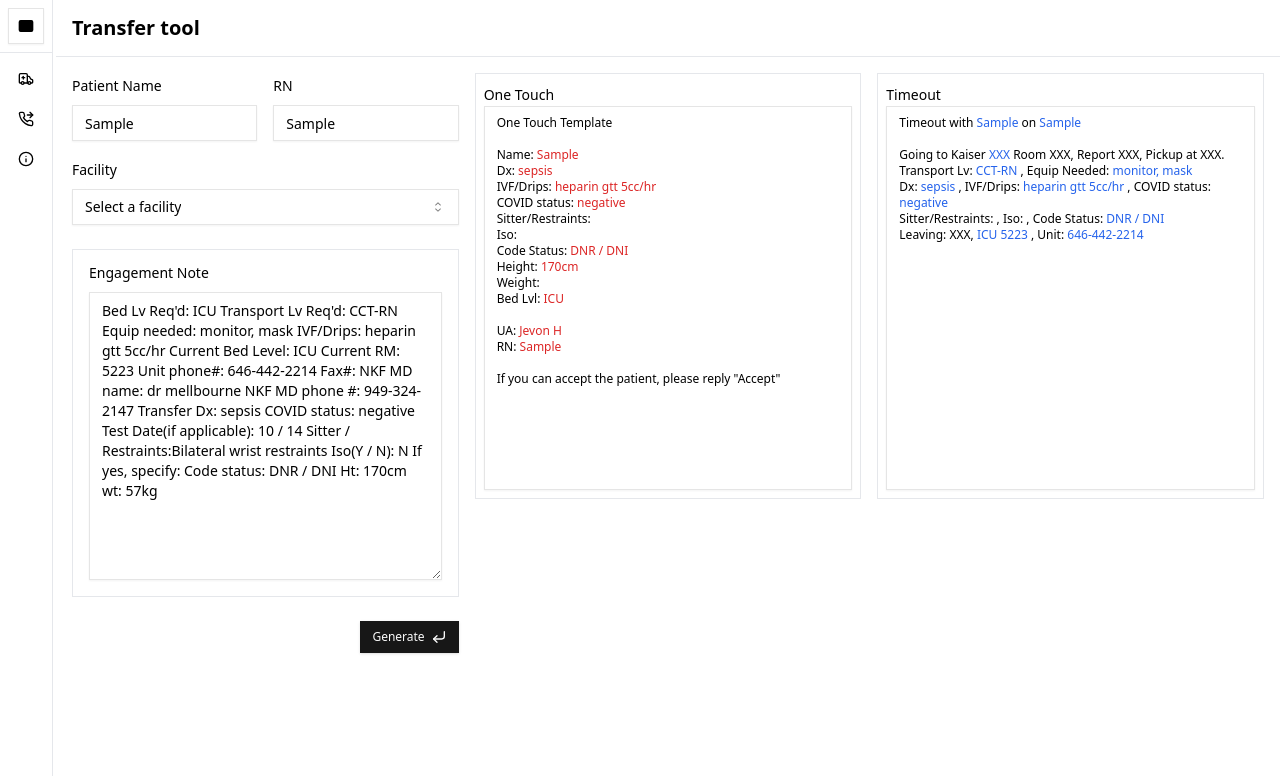
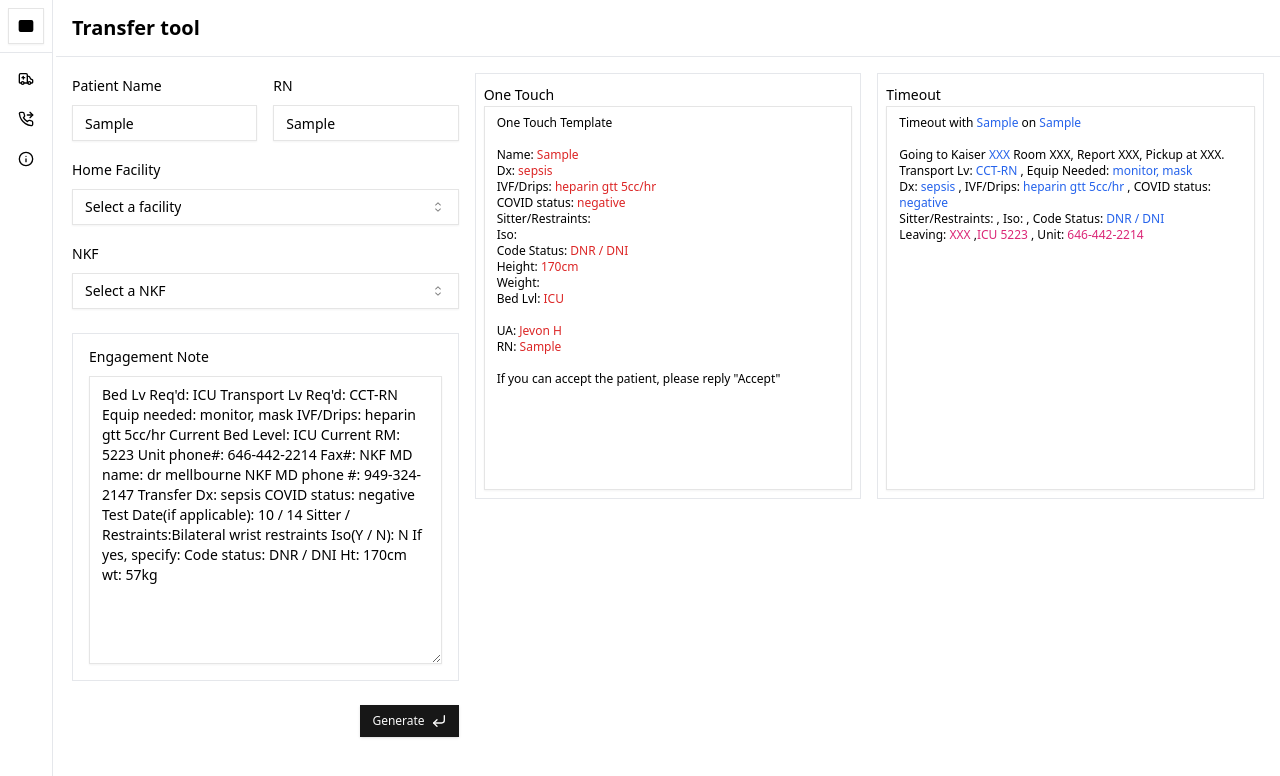
Before and after one commit to hilljevon/scal-helper, a Next.js app: page / in a window 1280 px wide. Both pictures are taken after typing "Sample", "Sample" into the empty fields and a click on the button "Generate". Shown: the top 776 px of the page. Built offline with nearby package versions, Linux system fonts and the light colour scheme.

Commit message:
Added BUC + MOD

```diff
--- a/app/page.tsx
+++ b/app/page.tsx
@@ -3,12 +3,6 @@ import React from 'react'
 const page = () => {
     return (
         <>
-            <header className="sticky top-0 z-10 flex h-[57px] items-center gap-1 border-b bg-background px-4">
-                <h1 className="text-xl font-semibold">Transfer tool</h1>
-                {/* <div className='flex mx-auto'>
-                    <h1>Insert Facility Breadcrumb Here</h1>
-                </div> */}
-            </header>
             <ValidatedMainPage />
         </>
     )
--- a/components/user/ValidatedMainPage.tsx
+++ b/components/user/ValidatedMainPage.tsx
@@ -34,7 +34,7 @@ import { z } from "zod"
 import { handleEngagementNote, test2 } from "@/lib/handleTransferData"
 import { useState } from "react"
 import { cn } from "@/lib/utils"
-import { HomeFacilities, HomeFacilityType } from "@/lib/data"
+import { facilities, FacilityType, HomeFacilities, HomeFacilityType } from "@/lib/data"
 type GeneralDataInterface = {
     patientName: string,
     rnCaseManager: string,
@@ -47,7 +47,8 @@ const formSchema = z.object({
     }),
     patientName: z.string(),
     rnName: z.string(),
-    facility: z.string()
+    homeFacility: z.string(),
+    nkf: z.string()
 })
 
 export function ValidatedMainPage() {
@@ -58,7 +59,8 @@ export function ValidatedMainPage() {
             engagementNote: test2,
             patientName: "",
             rnName: "",
-            facility: ""
+            homeFacility: "",
+            nkf: ""
         },
     })
     // case data will eventually be set to all the clinical patient info
@@ -68,11 +70,16 @@ export function ValidatedMainPage() {
         patientName: "",
         rnCaseManager: "",
     })
+    // THIS IS THE HOME FACILITY
     const [currentFacility, setCurrentFacility] = useState<HomeFacilityType | null>(null)
+    // this is the facility the patient is currently at
+    const [nkf, setNkf] = useState<FacilityType | null>(null)
     // Once engagement note + patient name + RN name form is filled, we can auto generate the data for one touch + timeout
     function onEngagementNoteSubmit(values: z.infer<typeof formSchema>) {
+        console.log("Values here", values)
         const filteredEngagementNote = handleEngagementNote(values)
-        const matchedFacility = HomeFacilities.find(facility => facility.name == values.facility)
+        const matchedFacility = HomeFacilities.find(facility => facility.name == values.homeFacility)
+        const matchedNkf = facilities.find(nkf => nkf.name == values.nkf)
         setCaseData(filteredEngagementNote)
         setGeneralData({
             patientName: values.patientName,
@@ -81,9 +88,40 @@ export function ValidatedMainPage() {
         matchedFacility && (
             setCurrentFacility(matchedFacility)
         )
+        matchedNkf && (
+            setNkf(matchedNkf)
+        )
     }
     return (
         <>
+            <header className="sticky top-0 z-10 flex h-[57px] items-center gap-1 border-b bg-background px-4">
+                <h1 className="text-xl font-semibold">Transfer tool</h1>
+                <div className='flex mx-auto'>
+                    <div className="relative hidden flex-col items-start gap-8 md:flex">
+                        <div className="grid w-full items-start gap-6">
+                            <div className="grid gap-6 rounded-lg p-2">
+                                <div className="col-span-full font-bold">
+                                    {currentFacility && (
+                                        <Breadcrumb>
+                                            <BreadcrumbList>
+                                                <BreadcrumbItem>
+                                                    <BreadcrumbLink href="/"> <span className=" text-purple-500">BUC: </span> {currentFacility.buc} </BreadcrumbLink>
+                                                </BreadcrumbItem>
+                                                <BreadcrumbSeparator />
+                                                <BreadcrumbItem>
+                                                    <BreadcrumbLink href="/components"><span className="text-green-500">MOD: </span> {currentFacility.modName[0]}</BreadcrumbLink>
+                                                </BreadcrumbItem>
+                                                <BreadcrumbSeparator />
+                                            </BreadcrumbList>
+                                        </Breadcrumb>
+                                    )}
+                                </div>
+
+                            </div>
+                        </div>
+                    </div>
+                </div>
+            </header>
             <main className="grid flex-1 gap-4 overflow-auto p-4 md:grid-cols-2 lg:grid-cols-3">
                 <div
                     className="relative hidden flex-col items-start gap-8 md:flex" x-chunk="dashboard-03-chunk-0"
@@ -123,10 +161,10 @@ export function ValidatedMainPage() {
                                 <div className="col-span-full">
                                     <FormField
                                         control={form.control}
-                                        name="facility"
+                                        name="homeFacility"
                                         render={({ field }) => (
                                             <FormItem>
-                                                <FormLabel>Facility</FormLabel>
+                                                <FormLabel>Home Facility</FormLabel>
                                                 <Select onValueChange={field.onChange} defaultValue={field.value}>
                                                     <FormControl>
                                                         <SelectTrigger>
@@ -143,8 +181,30 @@ export function ValidatedMainPage() {
                                         )}
                                     />
                                 </div>
+                                <div className="col-span-full">
+                                    <FormField
+                                        control={form.control}
+                                        name="nkf"
+                                        render={({ field }) => (
+                                            <FormItem>
+                                                <FormLabel>NKF</FormLabel>
+                                                <Select onValueChange={field.onChange} defaultValue={field.value}>
+                                                    <FormControl>
+                                                        <SelectTrigger>
+                                                            <SelectValue placeholder="Select a NKF" />
+                                                        </SelectTrigger>
+                                                    </FormControl>
+                                                    <SelectContent>
+                                                        {facilities.map((facility) => (
+                                                            <SelectItem value={facility.name} key={facility.name}> <span className="underline">{facility.name} </span> - {facility.address.substring(0, 28)} ... </SelectItem>
+                                                        ))}
+                                                    </SelectContent>
+                                                </Select>
+                                            </FormItem>
+                                        )}
+                                    />
+                                </div>
                             </div>
-
                             <FormField
                                 control={form.control}
                                 name="engagementNote"
@@ -166,7 +226,6 @@ export function ValidatedMainPage() {
                                     </FormItem>
                                 )}
                             />
-
                             <Button type="submit" size="sm" className="ml-auto gap-1.5">
                                 Generate
                                 <CornerDownLeft className="size-3.5" />
@@ -174,29 +233,7 @@ export function ValidatedMainPage() {
                         </form>
                     </Form>
                 </div>
-                {/* <div className="relative hidden flex-col items-start gap-8 md:flex">
-                    <div className="grid w-full items-start gap-6">
-                        <div className="grid gap-6 rounded-lg border p-2">
-                            <div className="col-span-full">
-                                {currentFacility && (
-                                    <Breadcrumb>
-                                        <BreadcrumbList>
-                                            <BreadcrumbItem>
-                                                <BreadcrumbLink href="/"> <span className="font-bold">BUC: </span> {currentFacility.buc} </BreadcrumbLink>
-                                            </BreadcrumbItem>
-                                            <BreadcrumbSeparator />
-                                            <BreadcrumbItem>
-                                                <BreadcrumbLink href="/components"><span className="font-bold">MOD: </span> {currentFacility.modName[0]}</BreadcrumbLink>
-                                            </BreadcrumbItem>
-                                            <BreadcrumbSeparator />
-                                        </BreadcrumbList>
-                                    </Breadcrumb>
-                                )}
-                            </div>
 
-                        </div>
-                    </div>
-                </div> */}
                 <div className="relative  flex-col items-start gap-8 md:flex">
                     <form className="grid w-full items-start gap-6">
                         <fieldset className="grid gap-6 rounded-lg border p-2">
@@ -249,9 +286,10 @@ export function ValidatedMainPage() {
                                                 Sitter/Restraints: <span className="text-blue-600"> {caseData["Sitter/Restraints"]} </span>,
                                                 Iso: <span className="text-blue-600">{caseData["Iso (Y/N)"]} </span> ,
                                                 Code Status: <span className="text-blue-600"> {caseData["Code status"]} </span> <br />
-                                                Leaving: XXX,  <span className="text-blue-600">{caseData["Current Bed Level"]} </span>
-                                                <span className="text-blue-600">{caseData["Current RM"]} </span>,
-                                                Unit:  <span className="text-blue-600">{caseData["Unit phone#"]} </span>
+                                                Leaving: <span className="text-pink-600"> {nkf ? (<p className="inline-block">{nkf.name}</p>) : (<p className="inline-block">XXX</p>)} </span>,
+                                                <span className="text-pink-600">{caseData["Current Bed Level"]} </span>
+                                                <span className="text-pink-600">{caseData["Current RM"]} </span>,
+                                                Unit:  <span className="text-pink-600">{caseData["Unit phone#"]} </span>
                                             </p>
                                         )}
                                     </div>
--- a/lib/data.ts
+++ b/lib/data.ts
@@ -335,7 +335,7 @@ export const facilities: FacilityType[] = [
         urReviewFax: "",
     },
     {
-        name: "Jacobs Medical Center aty UC San Diego Health",
+        name: "Jacobs Medical Center at UC San Diego Health",
         address: "9300 Campus Point Drive San Diego, CA 92037",
         mainline: "858-657-7000",
         caseManagement: "",
@@ -1060,17 +1060,17 @@ export const facilities: FacilityType[] = [
         caseManagementFax: "",
         urReviewFax: "818-902-3944",
     },
-    {
-        name: "",
-        address: "",
-        mainline: "",
-        caseManagement: "",
-        medicalRecords: "",
-        urReview: "",
-        admitting: "",
-        caseManagementFax: "",
-        urReviewFax: "",
-    },
+    // {
+    //     name: "",
+    //     address: "",
+    //     mainline: "",
+    //     caseManagement: "",
+    //     medicalRecords: "",
+    //     urReview: "",
+    //     admitting: "",
+    //     caseManagementFax: "",
+    //     urReviewFax: "",
+    // },
 
 ]
 
```
